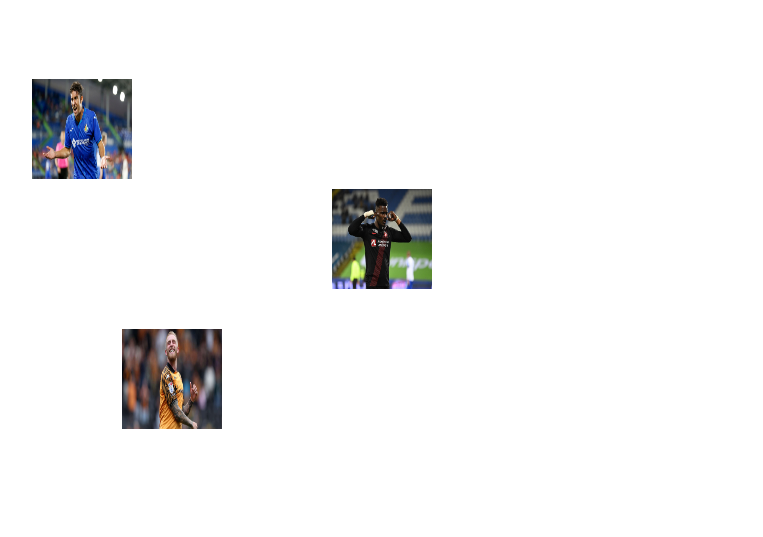
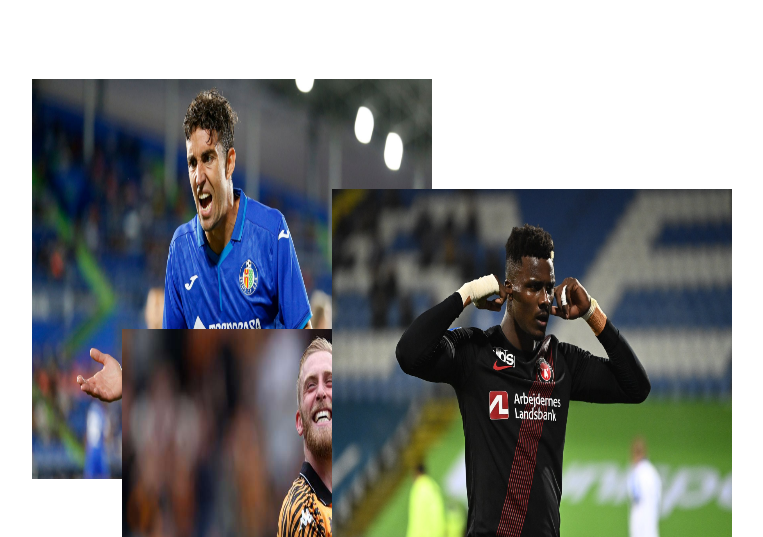
Before and after one commit to fubuki33hakuren-create/web-page, a plain HTML site: page index.html in a window 1280 px wide. Shown: the part 122-659 px from the top of the page, without its empty margins (319-1082 px from the left). Drawn offline with Linux system fonts and the light colour scheme.

Commit message:
Add files via upload

```diff
--- a/index.html
+++ b/index.html
@@ -118,7 +118,7 @@ function drawImage(imgObj) {
         ctx.filter = 'none';
     }
 
-    ctx.drawImage(img, -50, -50, 100, 100);
+    ctx.drawImage(img, -50, -50, 400, 400);
     ctx.restore();
 }
 
```
